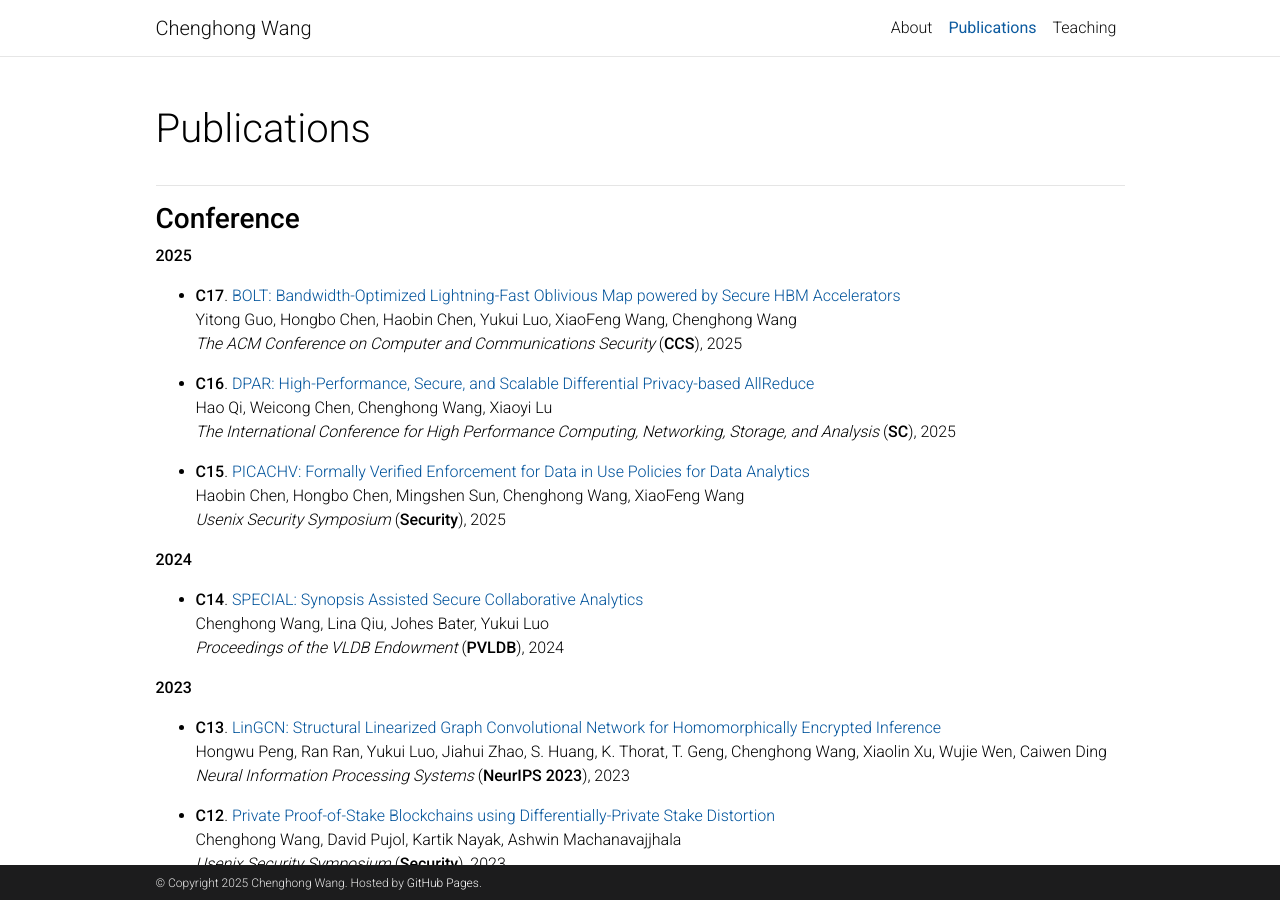
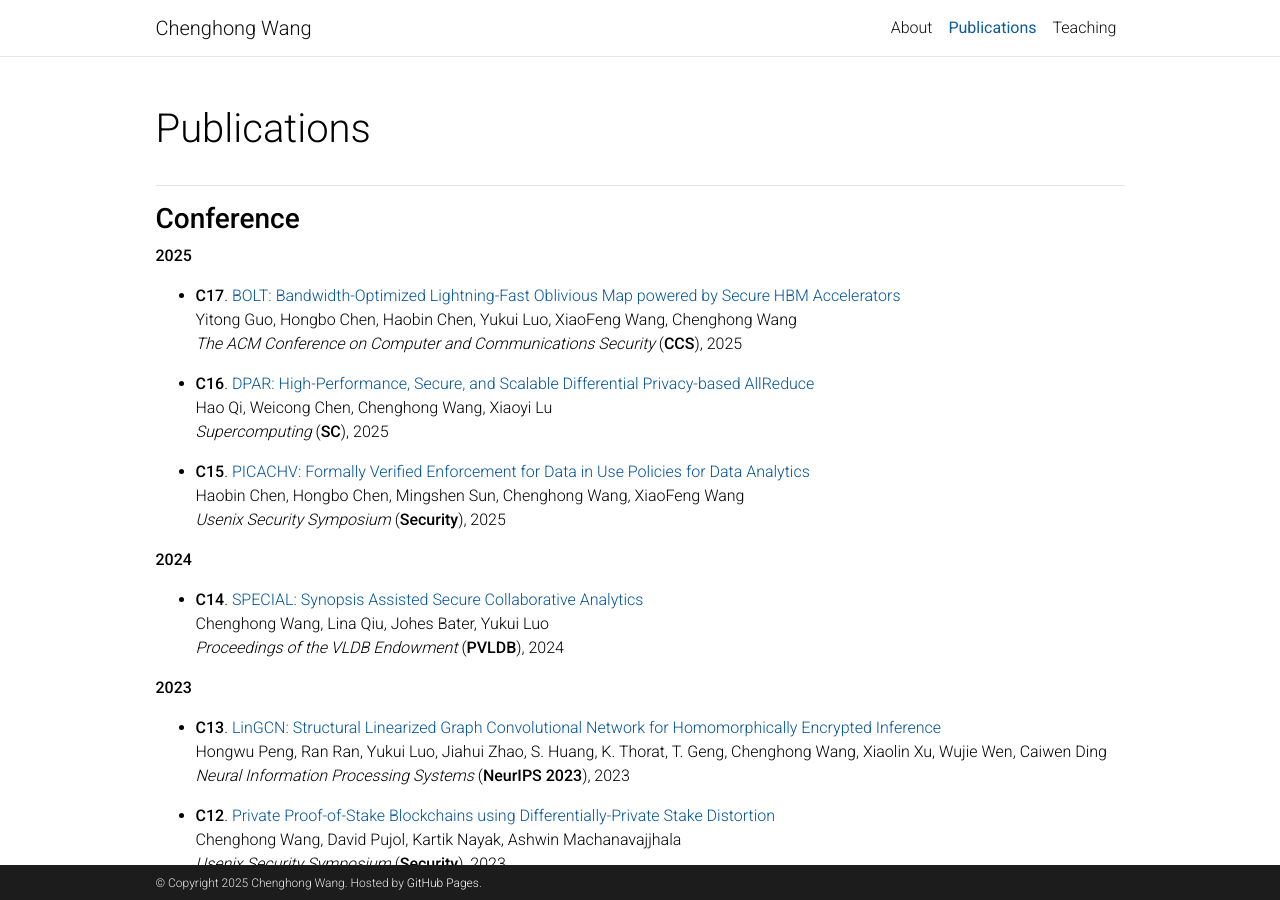
Before and after one commit to lovingmage/lovingmage.github.io, a Jekyll site: the page built from _pages/publications.md, in a window 1280 px wide and 900 px high. Built offline with Jekyll 4.4.1, drawn with Linux system fonts in a browser that asks for light colours; comment, search, counter and statistics services are not loaded; a style sheet for code colours, icons or effects is not loaded.

Commit message:
Update publications.md

```diff
--- a/_pages/publications.md
+++ b/_pages/publications.md
@@ -19,7 +19,7 @@ Yitong Guo, Hongbo Chen, Haobin Chen, Yukui Luo, XiaoFeng Wang, Chenghong Wang\
 
 - **C16**. [DPAR: High-Performance, Secure, and Scalable Differential Privacy-based AllReduce](#)\
 Hao Qi, Weicong Chen, Chenghong Wang, Xiaoyi Lu\
-*The International Conference for High Performance Computing, Networking, Storage, and Analysis* (**SC**), 2025
+*Supercomputing* (**SC**), 2025
 
 - **C15**. [PICACHV: Formally Verified Enforcement for Data in Use Policies for Data Analytics](https://www.usenix.org/conference/usenixsecurity25/presentation/chen-haobin)\
 Haobin Chen, Hongbo Chen, Mingshen Sun, Chenghong Wang, XiaoFeng Wang\
```
